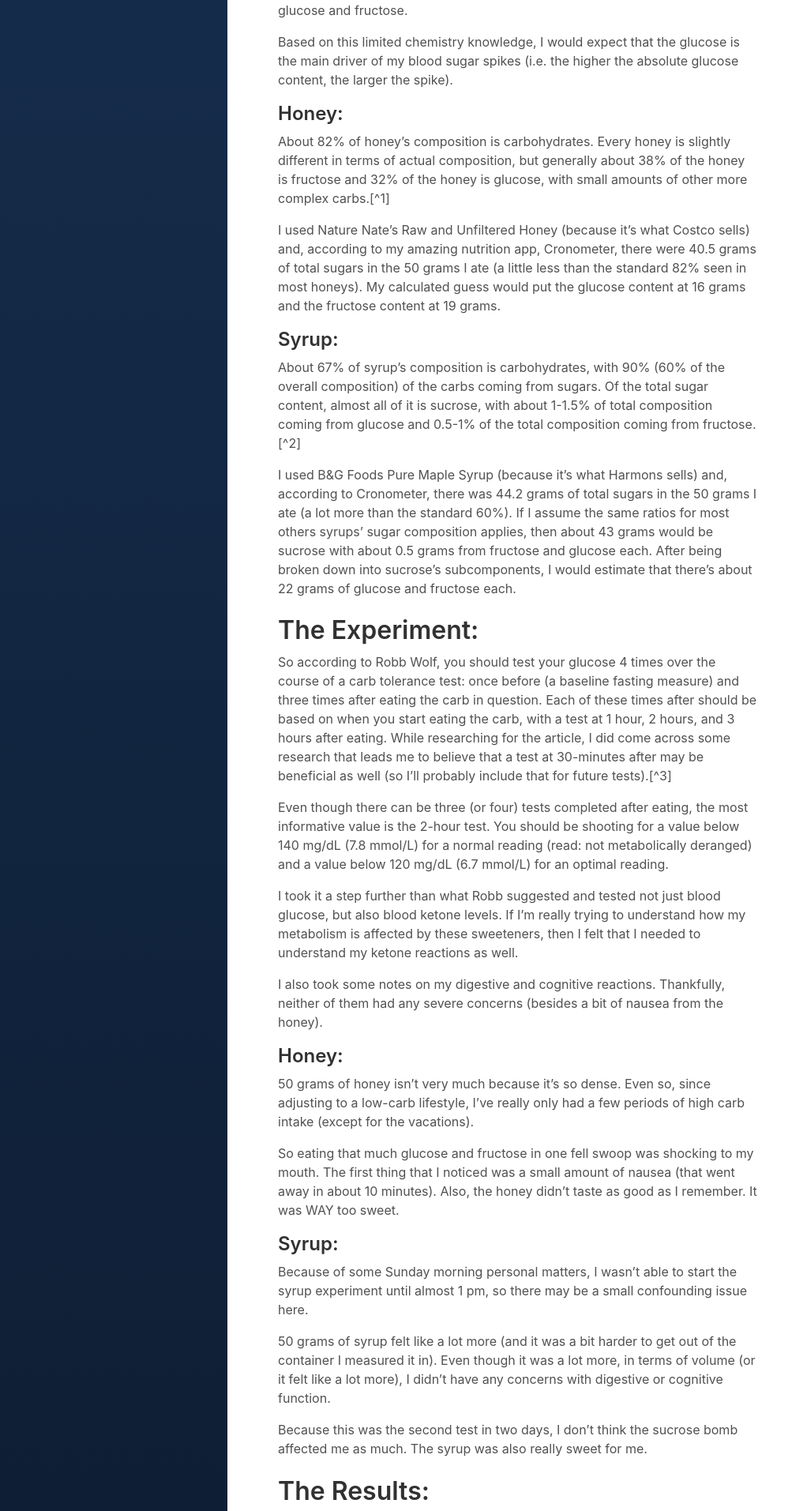
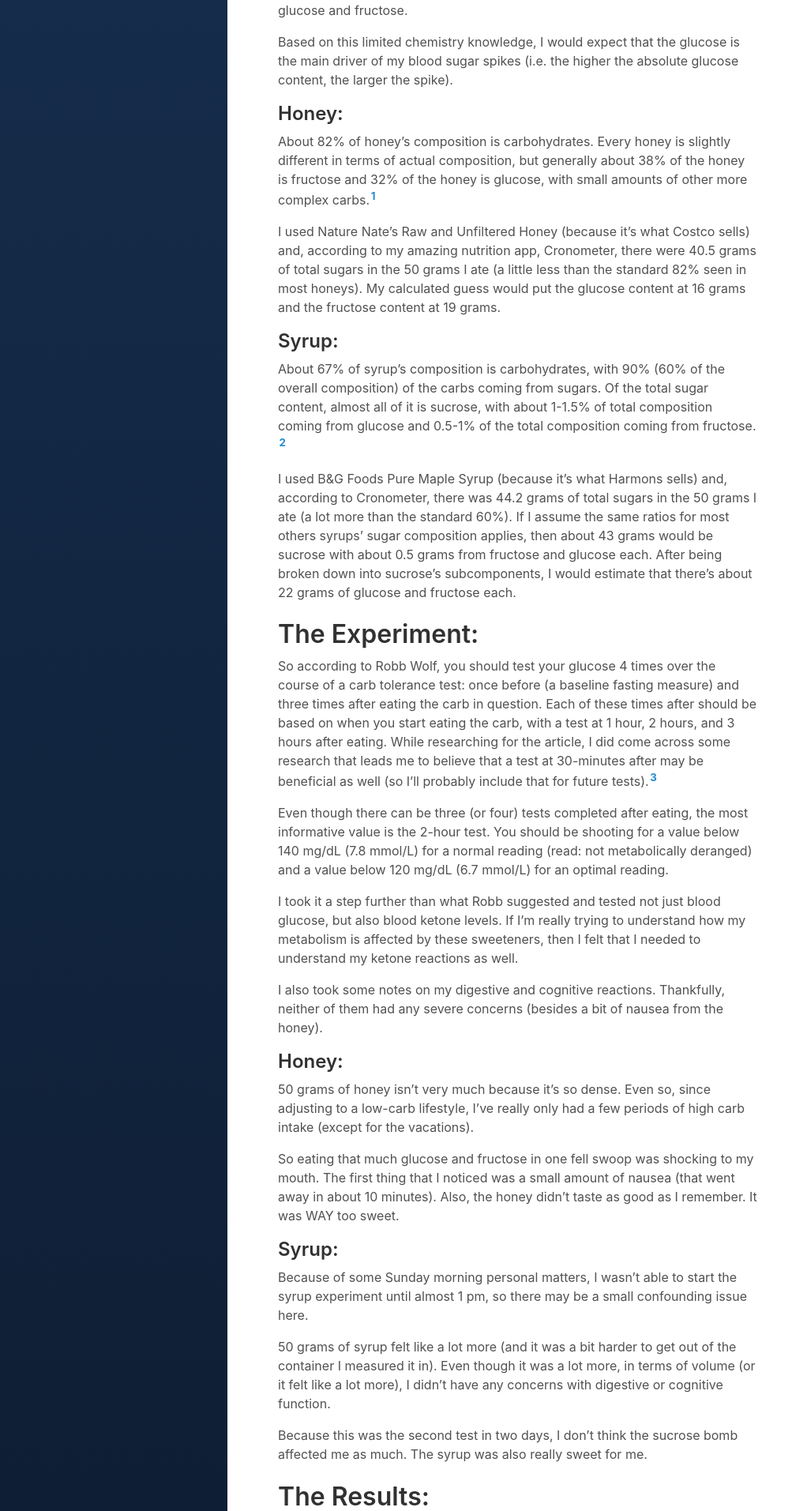
Before and after one commit to quantifiedketonian/quantifiedketonian.github.io, a Jekyll site: the page built from _posts/2019-03-11-a-tale-of-two-sweeteners.md, in a window 1280 px wide. Shown: the part 1082-2995 px from the top of the page at 79% size, without its empty margins (0-1022 px from the left). Built offline with Jekyll 4.4.1, drawn with Linux system fonts in a browser that asks for light colours; some of the changed text lies outside the part shown.

```diff
--- a/_posts/2019-03-11-a-tale-of-two-sweeteners.md
+++ b/_posts/2019-03-11-a-tale-of-two-sweeteners.md
@@ -25,19 +25,19 @@ Based on this limited chemistry knowledge, I would expect that the glucose is th
 
 ## Honey:
 
-About 82% of honey's composition is carbohydrates. Every honey is slightly different in terms of actual composition, but generally about 38% of the honey is fructose and 32% of the honey is glucose, with small amounts of other more complex carbs.\[^1\]
+About 82% of honey's composition is carbohydrates. Every honey is slightly different in terms of actual composition, but generally about 38% of the honey is fructose and 32% of the honey is glucose, with small amounts of other more complex carbs.[^1]
 
 I used Nature Nate's Raw and Unfiltered Honey (because it's what Costco sells) and, according to my amazing nutrition app, Cronometer, there were 40.5 grams of total sugars in the 50 grams I ate (a little less than the standard 82% seen in most honeys). My calculated guess would put the glucose content at 16 grams and the fructose content at 19 grams.
 
 ## Syrup:
 
-About 67% of syrup's composition is carbohydrates, with 90% (60% of the overall composition) of the carbs coming from sugars. Of the total sugar content, almost all of it is sucrose, with about 1-1.5% of total composition coming from glucose and 0.5-1% of the total composition coming from fructose.\[^2\]
+About 67% of syrup's composition is carbohydrates, with 90% (60% of the overall composition) of the carbs coming from sugars. Of the total sugar content, almost all of it is sucrose, with about 1-1.5% of total composition coming from glucose and 0.5-1% of the total composition coming from fructose.[^2]
 
 I used B&G Foods Pure Maple Syrup (because it's what Harmons sells) and, according to Cronometer, there was 44.2 grams of total sugars in the 50 grams I ate (a lot more than the standard 60%). If I assume the same ratios for most others syrups' sugar composition applies, then about 43 grams would be sucrose with about 0.5 grams from fructose and glucose each. After being broken down into sucrose's subcomponents, I would estimate that there's about 22 grams of glucose and fructose each.
 
 # The Experiment:
 
-So according to Robb Wolf, you should test your glucose 4 times over the course of a carb tolerance test: once before (a baseline fasting measure) and three times after eating the carb in question. Each of these times after should be based on when you start eating the carb, with a test at 1 hour, 2 hours, and 3 hours after eating. While researching for the article, I did come across some research that leads me to believe that a test at 30-minutes after may be beneficial as well (so I'll probably include that for future tests).\[^3\]
+So according to Robb Wolf, you should test your glucose 4 times over the course of a carb tolerance test: once before (a baseline fasting measure) and three times after eating the carb in question. Each of these times after should be based on when you start eating the carb, with a test at 1 hour, 2 hours, and 3 hours after eating. While researching for the article, I did come across some research that leads me to believe that a test at 30-minutes after may be beneficial as well (so I'll probably include that for future tests).[^3]
 
 Even though there can be three (or four) tests completed after eating, the most informative value is the 2-hour test. You should be shooting for a value below 140 mg/dL (7.8 mmol/L) for a normal reading (read: not metabolically deranged) and a value below 120 mg/dL (6.7 mmol/L) for an optimal reading.
 
@@ -99,8 +99,8 @@ Based on these results (and there's not a statistical basis to this yet), I have
 intention of eating either of these regularly. They cause too much variation for
 me to feel comfortable with the effects that they have on me.
 
-\[^1\]: [Wikipedia](https://en.wikipedia.org/wiki/Honey#Nutrition) and [this other honey website](http://www.chm.bris.ac.uk/webprojects2001/loveridge/index-page3.html) both discuss the chemical breakdown of honey and have comparative numbers for the proportion of glucose and fructose in honey.
+[^1]: [Wikipedia](https://en.wikipedia.org/wiki/Honey#Nutrition) and [this other honey website](http://www.chm.bris.ac.uk/webprojects2001/loveridge/index-page3.html) both discuss the chemical breakdown of honey and have comparative numbers for the proportion of glucose and fructose in honey.
 
-\[^2\]: Both [Wikipedia](https://en.wikipedia.org/wiki/Maple_syrup#Nutrition_and_food_characteristics) and [this research article](http://www.uvm.edu/\~pmrc/Chemical%20composition%20of%20pure%20maple%20syrup%20-%20van%20den%20Berg%20et%20al%202015.pdf) discuss the levels of each kind of sugar that would be expected in pure maple syrup. Unlike the honey sources, the study here shows that it is quite variable based on grade and manufacturer.
+[^2]: Both [Wikipedia](https://en.wikipedia.org/wiki/Maple_syrup#Nutrition_and_food_characteristics) and [this research article](http://www.uvm.edu/\~pmrc/Chemical%20composition%20of%20pure%20maple%20syrup%20-%20van%20den%20Berg%20et%20al%202015.pdf) discuss the levels of each kind of sugar that would be expected in pure maple syrup. Unlike the honey sources, the study here shows that it is quite variable based on grade and manufacturer.
 
-\[^3\]: [This article](https://www.lchf-rd.com/2018/11/26/when-normal-fasting-blood-glucose-results-arent-necessarily-fine/) shows that the extra test at 30 minutes provides some better differentiation around between the normal (healthy) glucose response pattern and several abnormal patterns that may appear to be normal if you only use the standard four tests.
+[^3]: [This article](https://www.lchf-rd.com/2018/11/26/when-normal-fasting-blood-glucose-results-arent-necessarily-fine/) shows that the extra test at 30 minutes provides some better differentiation around between the normal (healthy) glucose response pattern and several abnormal patterns that may appear to be normal if you only use the standard four tests.
```
